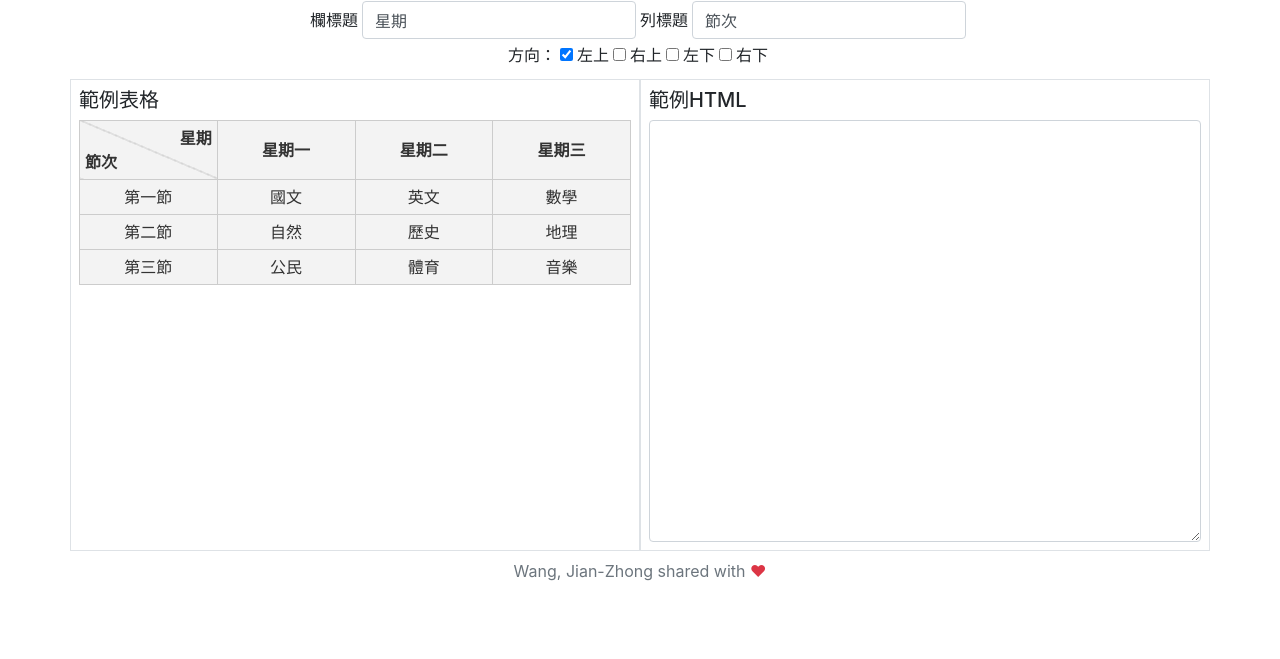
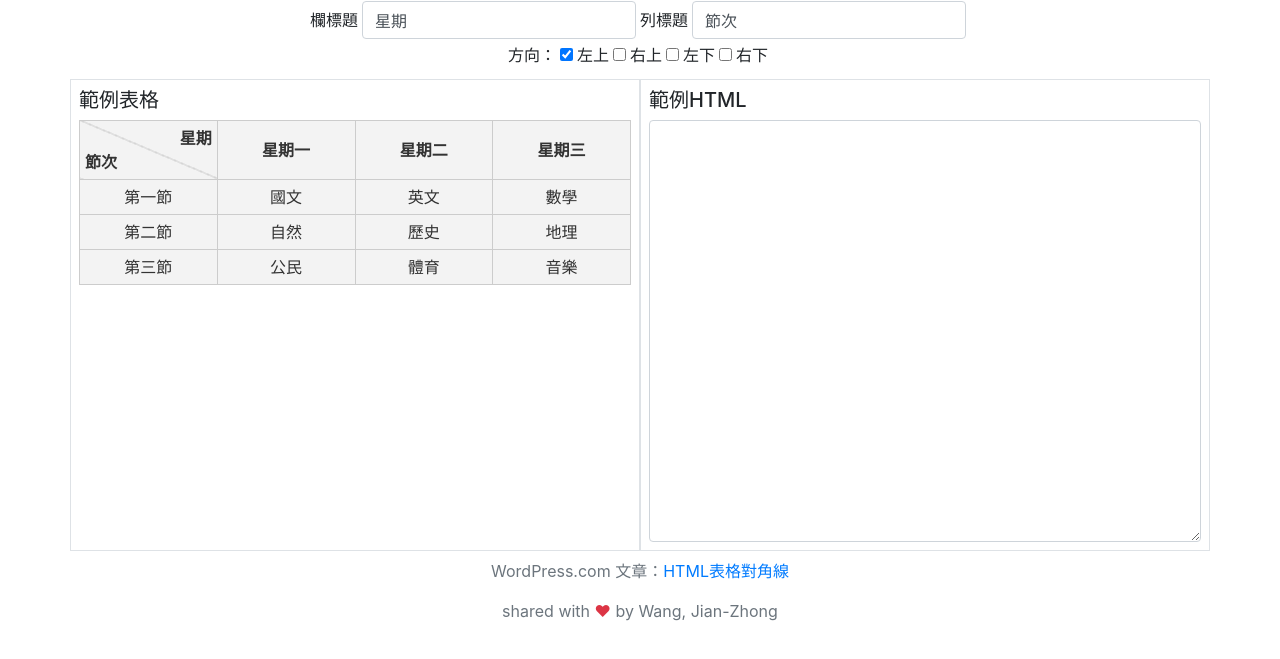
Before and after one commit to jzwang-dev/jzwang-dev.github.io, a plain HTML site: page TableDiagonal/index.html in a window 1280 px wide. Shown: the part 115-774 px from the top of the page. Drawn offline with nearby package versions, Linux system fonts and the light colour scheme.

Commit message:
HTML表格對角線產生器增加WordPress.com文章連結

```diff
--- a/TableDiagonal/index.html
+++ b/TableDiagonal/index.html
@@ -172,7 +172,10 @@
                     <textarea class="form-control" rows="17" :value="sampleHtml"></textarea>
                 </div>
                 <div class="col-12 px-2 pt-2 text-muted text-center">
-                    Wang, Jian-Zhong shared with <span class="text-danger">❤</span>
+                    <p>
+                        WordPress.com 文章：<a href="https://focus1921blog.wordpress.com/2021/02/09/html%e8%a1%a8%e6%a0%bc%e5%b0%8d%e8%a7%92%e7%b7%9a/" target="_blank">HTML表格對角線</a>
+                    </p>
+                    shared with <span class="text-danger">❤</span> by Wang, Jian-Zhong
                 </div>
             </div>
         </div>
```
